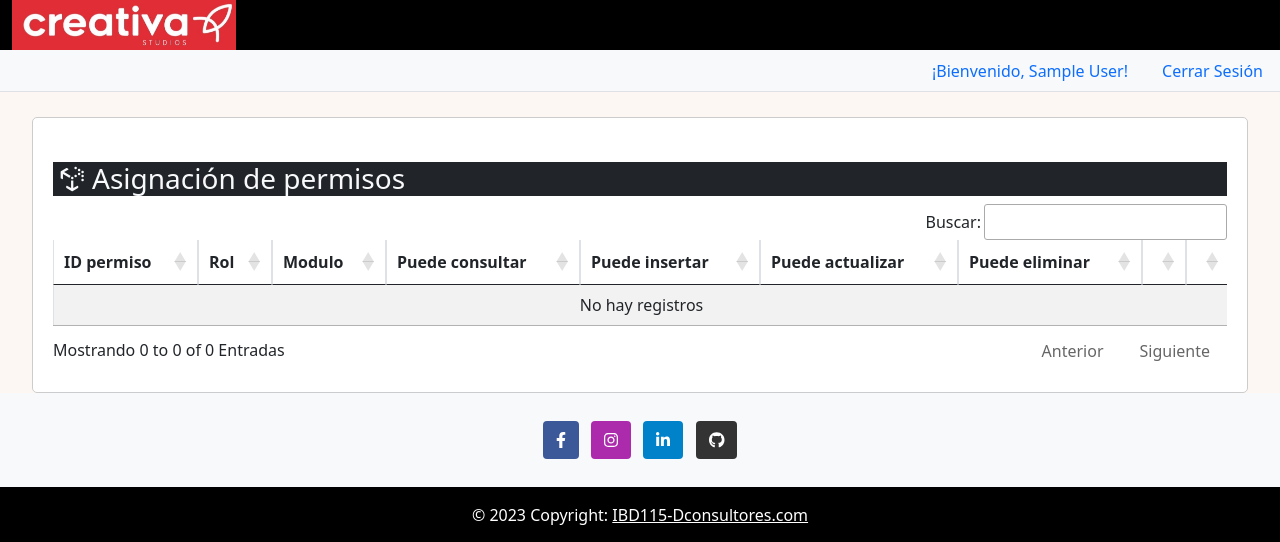
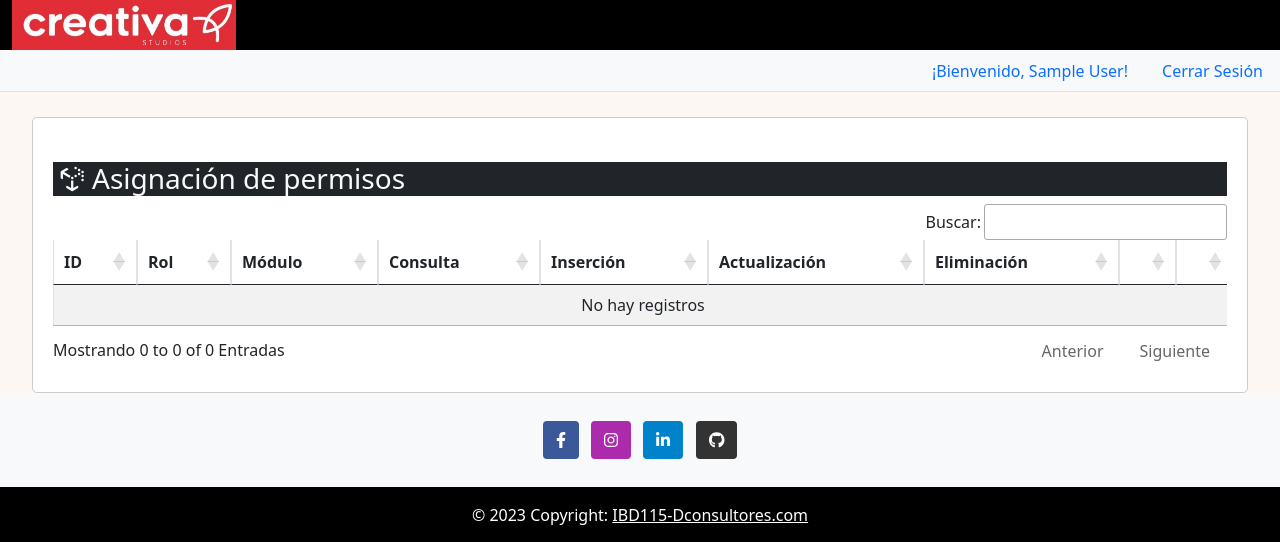
Before and after one commit to CiceHdz/ESP-Ing-Calidad, a PHP site: page /view/permisos/index.php in a window 1280 px wide. Shown: the top 542 px of the page. Run offline with PHP 8.4, Linux system fonts and the light colour scheme; the visitor is signed in with stand-in values (Sample User, id 1); data that the repository does not hold is empty; some libraries are stand-ins or nearby versions.

Commit message:
Mejoras en la presentación de permisos

```diff
--- a/controller/permisos/obtener_registros.php
+++ b/controller/permisos/obtener_registros.php
@@ -5,7 +5,10 @@
 
     $query = "";
     $salida = array();
-    $query = "SELECT rm.id as id, r.nombre as Rol, m.nombre as Modulo, rm.PUEDE_CONSULTAR as PUEDE_CONSULTAR, rm.PUEDE_INSERTAR as PUEDE_INSERTAR, rm.PUEDE_ACTUALIZAR as PUEDE_ACTUALIZAR, rm.PUEDE_ELIMINAR as PUEDE_ELIMINAR
+    $query = "SELECT rm.id as id, r.nombre as Rol, m.nombre as Modulo, CASE rm.PUEDE_CONSULTAR WHEN 'S' THEN 'Sí' ELSE 'NO' END as PUEDE_CONSULTAR,
+                CASE rm.PUEDE_INSERTAR WHEN 'S' THEN 'Sí' ELSE 'NO' END as PUEDE_INSERTAR,
+                CASE rm.PUEDE_ACTUALIZAR WHEN 'S' THEN 'Sí' ELSE 'NO' END as PUEDE_ACTUALIZAR,
+                CASE rm.PUEDE_ELIMINAR WHEN 'S' THEN 'Sí' ELSE 'NO' END as PUEDE_ELIMINAR
                 FROM roles r
                 INNER JOIN ROLES_MODULO rm ON rm.ID_ROL=r.ID_ROL
                 INNER JOIN MODULOS m on rm.ID_MODULO=m.id";
--- a/view/permisos/index.php
+++ b/view/permisos/index.php
@@ -10,13 +10,13 @@
             <table id="datos_usuario" class="table table-bordered table-striped table-sm">
                 <thead>
                     <tr>
-                        <th>ID permiso</th>
+                        <th>ID</th>
                         <th>Rol</th>
-                        <th>Modulo</th>
-                        <th>Puede consultar</th>
-                        <th>Puede insertar</th>
-                        <th>Puede actualizar</th>
-                        <th>Puede eliminar</th>
+                        <th>Módulo</th>
+                        <th>Consulta</th>
+                        <th>Inserción</th>
+                        <th>Actualización</th>
+                        <th>Eliminación</th>
                         <th></th>
                         <th></th>
                     </tr>
@@ -195,7 +195,7 @@
                         text: '<i class="fa fa-plus-circle" aria-hidden="true"></i> Copiar',
                         className: 'btn btn-primary btn-sm',
                         exportOptions: {
-                            columns: [ 0, 1, 2 ]
+                            columns: [ 0, 1, 2, 3, 4, 5, 6 ]
                         }
                     },
                     {
@@ -203,7 +203,7 @@
                         text: '<i class="fa fa-file-excel" aria-hidden="true"></i> Excel',
                         className: 'btn btn-primary btn-sm',
                         exportOptions: {
-                            columns: [ 0, 1, 2 ]
+                            columns: [ 0, 1, 2, 3, 4, 5, 6 ]
                         }
                     },
                     {
@@ -211,7 +211,7 @@
                         text: '<i class="fa fa-file-csv" aria-hidden="true"></i> CSV',
                         className: 'btn btn-primary btn-sm',
                         exportOptions: {
-                            columns: [ 0, 1, 2 ]
+                            columns: [ 0, 1, 2, 3, 4, 5, 6 ]
                         }
                     },
                     {
@@ -219,7 +219,7 @@
                         text: '<i class="fa fa-file-pdf" aria-hidden="true"></i> PDF',
                         className: 'btn btn-primary btn-sm',
                         exportOptions: {
-                            columns: [ 0, 1, 2 ]
+                            columns: [ 0, 1, 2, 3, 4, 5, 6 ]
                         }
                     }
                 ],
```
